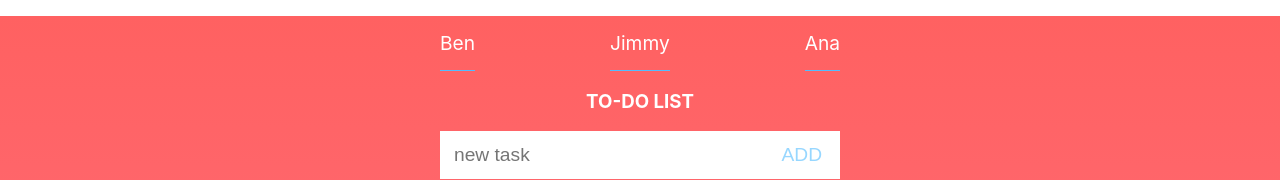
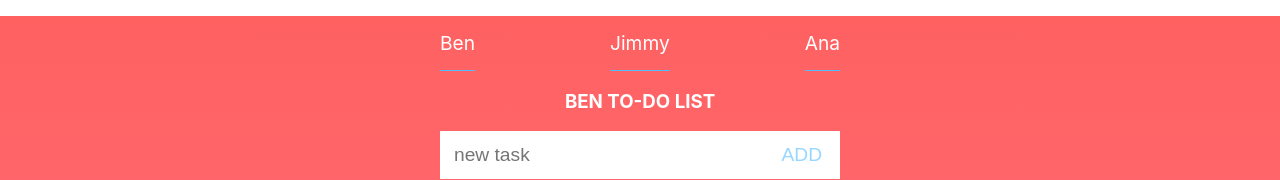
Before and after one commit to goncalolourenco/react-lesson, a React (Create React App) app: page / in a window 1280 px wide. Both pictures are taken after a click on the item "Ben". Shown: the top 180 px of the page. Built offline with nearby package versions, Linux system fonts and the light colour scheme.

Commit message:
starting hooks

```diff
--- a/src/Todos/List/List.js
+++ b/src/Todos/List/List.js
@@ -73,7 +73,7 @@ function TodosList({ user }) {
 
   return (
     <div className='todos-container'>
-      <h3>To-do list</h3>
+      <h3>{user.name} To-do list</h3>
 
       <form className='todos-form'>
         <input
```
